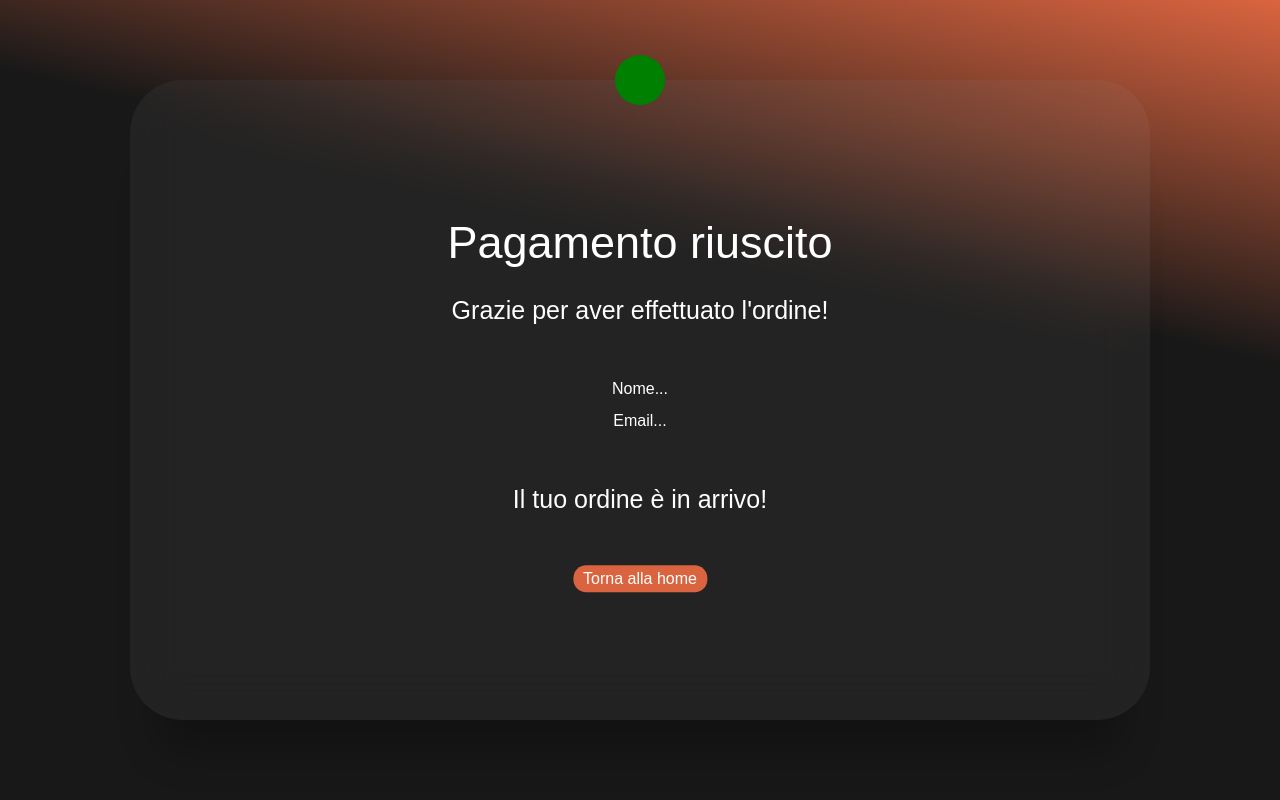
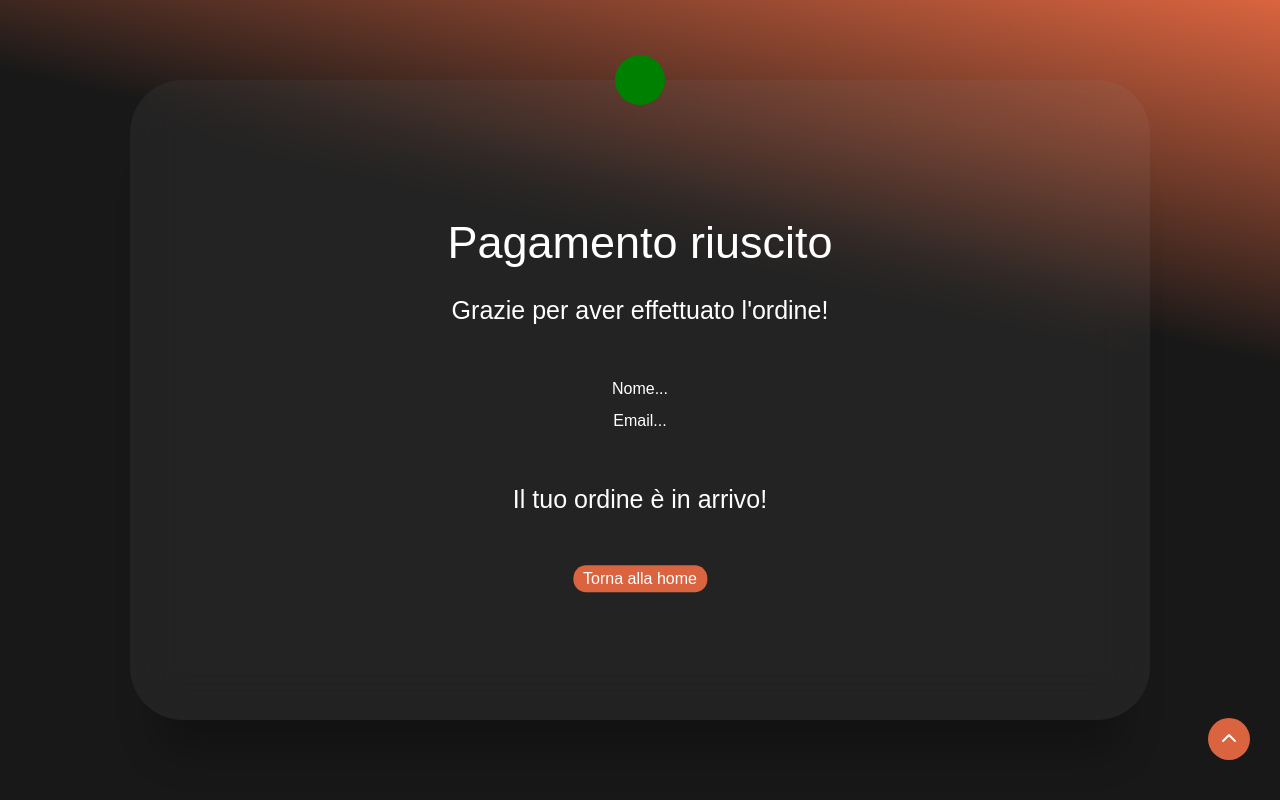
Before and after one commit to xJustFox/vite-deliveboo, a Vue app: page /confirmed_payment in a window 1280 px wide. Shown: the top 800 px of the page. Built offline with nearby package versions, Linux system fonts and the light colour scheme; a web font is replaced by a local one.

Commit message:
[Add] Aggiunto pulsante per eseguire lo scroll verso top

```diff
--- a/src/App.vue
+++ b/src/App.vue
@@ -1,13 +1,15 @@
 <script>
 import AppHeader from './components/AppHeader.vue';
 import AppFooter from './components/AppFooter.vue';
+import ScrollToTop from './components/ScrollToTop.vue'
 
 import { store } from './store.js'
 
 export default {
   components: {
     AppHeader,
-    AppFooter
+    ScrollToTop,
+    AppFooter,
   },
   data() {
     return {
@@ -28,7 +30,8 @@ export default {
 
     <router-view></router-view>
   </div>
-  <AppFooter/>
+  <AppFooter />
+  <ScrollToTop />
 </template>
 <style lang="scss">
   @use './styles/generals.scss' as *;
--- /dev/null
+++ b/src/components/ScrollToTop.vue
@@ -0,0 +1,56 @@
+<script>
+
+export default {
+    name: 'ScrollToTop',
+    data() {
+        return {
+            mybutton: document.getElementById("myBtn")
+        }
+    },
+    mounted() {
+    },
+    methods: {
+        scrollFunction() {
+        if (document.body.scrollTop > 20 || document.documentElement.scrollTop > 20) {
+            mybutton.style.display = "block";
+        } else {
+            mybutton.style.display = "none";
+        }
+    },
+        topFunction() {
+            document.body.scrollTop = 0;
+            document.documentElement.scrollTop = 0;
+        }
+    },
+}
+</script>
+
+<template lang="">
+        <i class="fa-solid fa-chevron-up btnUp" id="myBtn" @click="topFunction" ></i>
+</template>
+
+<style lang="scss" scoped>
+
+.btnUp{
+    padding: 13px 13px;
+    border-radius: 100%;
+    background-color: #DA643F;
+    margin-left: 10px;
+    margin-bottom: 20px;
+    position: fixed;
+    bottom: 20px;
+    right: 30px;
+    z-index: 99;
+
+    &:hover {
+        cursor: pointer;
+        transform: scale(1.05);
+    }
+
+    .fa-chevron-up::before{
+        font-size: 25px;
+        color: white;
+        vertical-align: middle;
+    }
+}
+</style>
```
